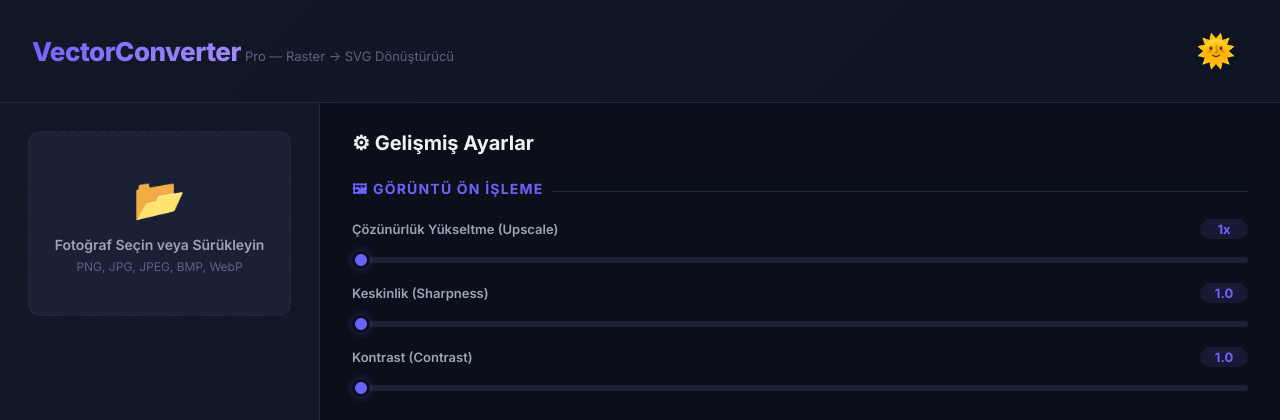
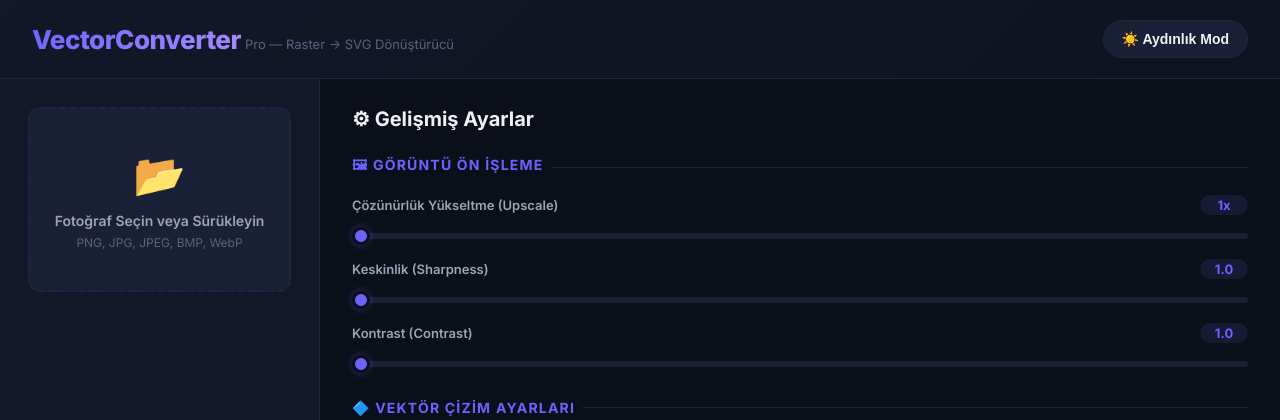
Before and after one commit to agahgok/VectorConverter, a Flask app: page / in a window 1280 px wide. Shown: the top 420 px of the page. Run offline with Flask 3, Linux system fonts and the light colour scheme.

Commit message:
Update theme toggle to pill shape with text

```diff
--- a/static/script.js
+++ b/static/script.js
@@ -5,17 +5,19 @@ const rootElement = document.documentElement;
 const savedTheme = localStorage.getItem('theme');
 if (savedTheme === 'light') {
     rootElement.classList.add('light-mode');
-    themeToggle.textContent = '🌙';
+    themeToggle.textContent = '🌙 Karanlık Mod';
+} else {
+    themeToggle.textContent = '☀️ Aydınlık Mod';
 }
 
 themeToggle.addEventListener('click', () => {
     rootElement.classList.toggle('light-mode');
     if (rootElement.classList.contains('light-mode')) {
         localStorage.setItem('theme', 'light');
-        themeToggle.textContent = '🌙';
+        themeToggle.textContent = '🌙 Karanlık Mod';
     } else {
         localStorage.setItem('theme', 'dark');
-        themeToggle.textContent = '🌞';
+        themeToggle.textContent = '☀️ Aydınlık Mod';
     }
 });
 
--- a/static/style.css
+++ b/static/style.css
@@ -68,21 +68,24 @@ body {
 }
 
 .theme-toggle {
-    background: transparent;
-    border: none;
-    font-size: 32px;
+    background: var(--bg-input);
+    border: 1px solid var(--border);
+    font-size: 14px;
+    font-weight: 600;
+    color: var(--text-1);
     cursor: pointer;
-    padding: 12px;
-    border-radius: 50%;
+    padding: 10px 18px;
+    border-radius: 20px;
     transition: all 0.3s ease;
     display: flex;
     align-items: center;
     justify-content: center;
+    gap: 8px;
 }
 
 .theme-toggle:hover {
     background: var(--bg-hover);
-    transform: scale(1.1);
+    border-color: var(--accent);
 }
 
 /* ===== MAIN LAYOUT ===== */
--- a/templates/index.html
+++ b/templates/index.html
@@ -18,7 +18,7 @@
     </div>
     <div style="margin-left: auto;">
         <button id="themeToggle" class="theme-toggle" aria-label="Toggle Theme">
-            🌞
+            ☀️ Aydınlık Mod
         </button>
     </div>
 </header>
```
